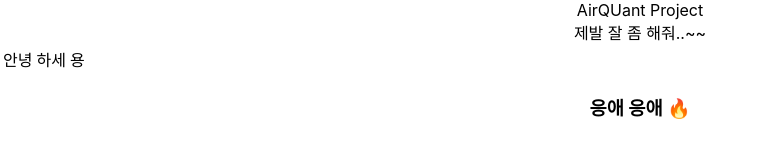
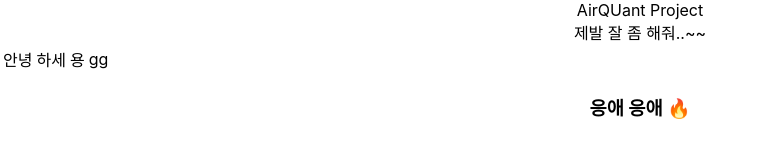
Before and after one commit to samseburn/AirQuant-practice, a React (Create React App) app: page / in a window 1280 px wide. Shown: the top 160 px of the page, without its empty margins (0-764 px from the left). Built offline with nearby package versions, Linux system fonts and the light colour scheme.

Commit message:
test: commit

```diff
--- a/src/Seoyoon/SeoyoonTest.jsx
+++ b/src/Seoyoon/SeoyoonTest.jsx
@@ -9,6 +9,7 @@
                     <td>안녕</td>
                     <td>하세</td>
                     <td>용</td>
+                    <td>gg</td>
                 </tr>
             </table>
             <h3>응애 응애 🔥</h3>
```
